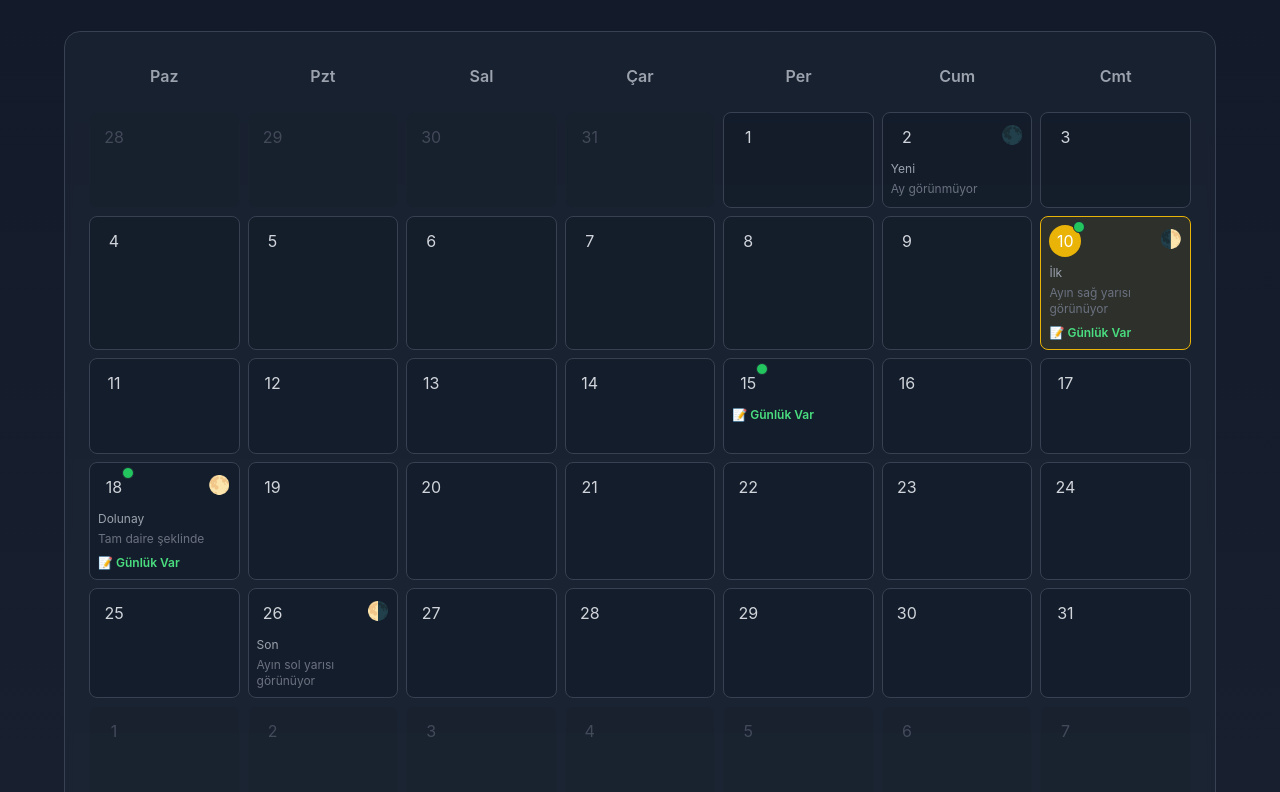
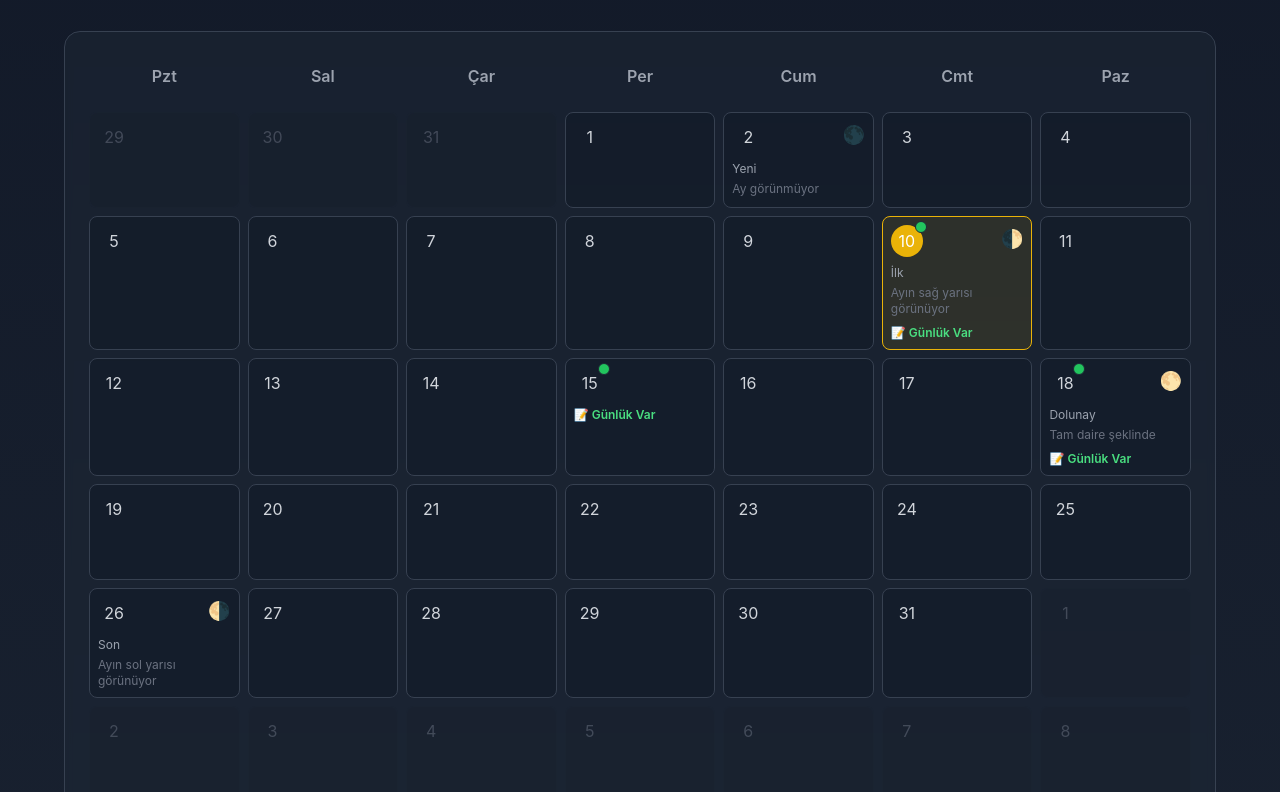
Before and after one commit to yrdgl/subasiooaygunlugum, a React (Create React App) app in the folder frontend/: page /AyTakvimi in a window 1280 px wide. Shown: the part 328-1120 px from the top of the page. Built offline with nearby package versions, Linux system fonts and the light colour scheme.

Commit message:
Update AyTakvimi.js

```diff
--- a/frontend/src/pages/AyTakvimi.js
+++ b/frontend/src/pages/AyTakvimi.js
@@ -50,26 +50,30 @@ function AyTakvimi() {
     'Temmuz', 'Ağustos', 'Eylül', 'Ekim', 'Kasım', 'Aralık'
   ];
 
-  // DÜZELTME 1: Hafta günleri Pazar'dan başlamalı
-  const gunler = ['Paz', 'Pzt', 'Sal', 'Çar', 'Per', 'Cum', 'Cmt'];
+  // DOĞRU: Pazartesi'den başlayan takvim (Türkiye standardı)
+  const gunler = ['Pzt', 'Sal', 'Çar', 'Per', 'Cum', 'Cmt', 'Paz'];
 
-  // Takvim günlerini hesapla
+  // DOĞRU TAKVİM HESAPLAMASI
   const getTakvimGunleri = () => {
     const year = selectedYear;
     const month = selectedMonth;
 
+    // Ayın ilk ve son günü
     const firstDay = new Date(year, month, 1);
     const lastDay = new Date(year, month + 1, 0);
     const daysInMonth = lastDay.getDate();
-    const startingDay = firstDay.getDay(); // 0 = Pazar
+
+    // Pazartesi=0, Salı=1, ..., Pazar=6 şeklinde ayarlıyoruz
+    let startingDay = firstDay.getDay() - 1; // Pazar=0 -> Pazartesi=0 yapmak için
+    if (startingDay < 0) startingDay = 6; // Eğer Pazar ise 6 yap (haftanın son günü)
 
     const days = [];
 
-    // DÜZELTME 2: Önceki ayın son günleri doğru hesaplama
+    // Önceki ayın son günleri
     const prevMonthLastDay = new Date(year, month, 0).getDate();
-    for (let i = 0; i < startingDay; i++) {
+    for (let i = startingDay - 1; i >= 0; i--) {
       days.push({
-        date: new Date(year, month - 1, prevMonthLastDay - (startingDay - i - 1)),
+        date: new Date(year, month - 1, prevMonthLastDay - i),
         currentMonth: false,
         isToday: false,
         ayEvresi: null,
@@ -97,8 +101,8 @@ function AyTakvimi() {
       });
     }
 
-    // Sonraki ayın ilk günleri
-    const totalCells = 42; // 6 hafta * 7 gün
+    // Sonraki ayın ilk günleri (toplam 42 hücre için)
+    const totalCells = 42;
     const remainingCells = totalCells - days.length;
     for (let i = 1; i <= remainingCells; i++) {
       days.push({
```
